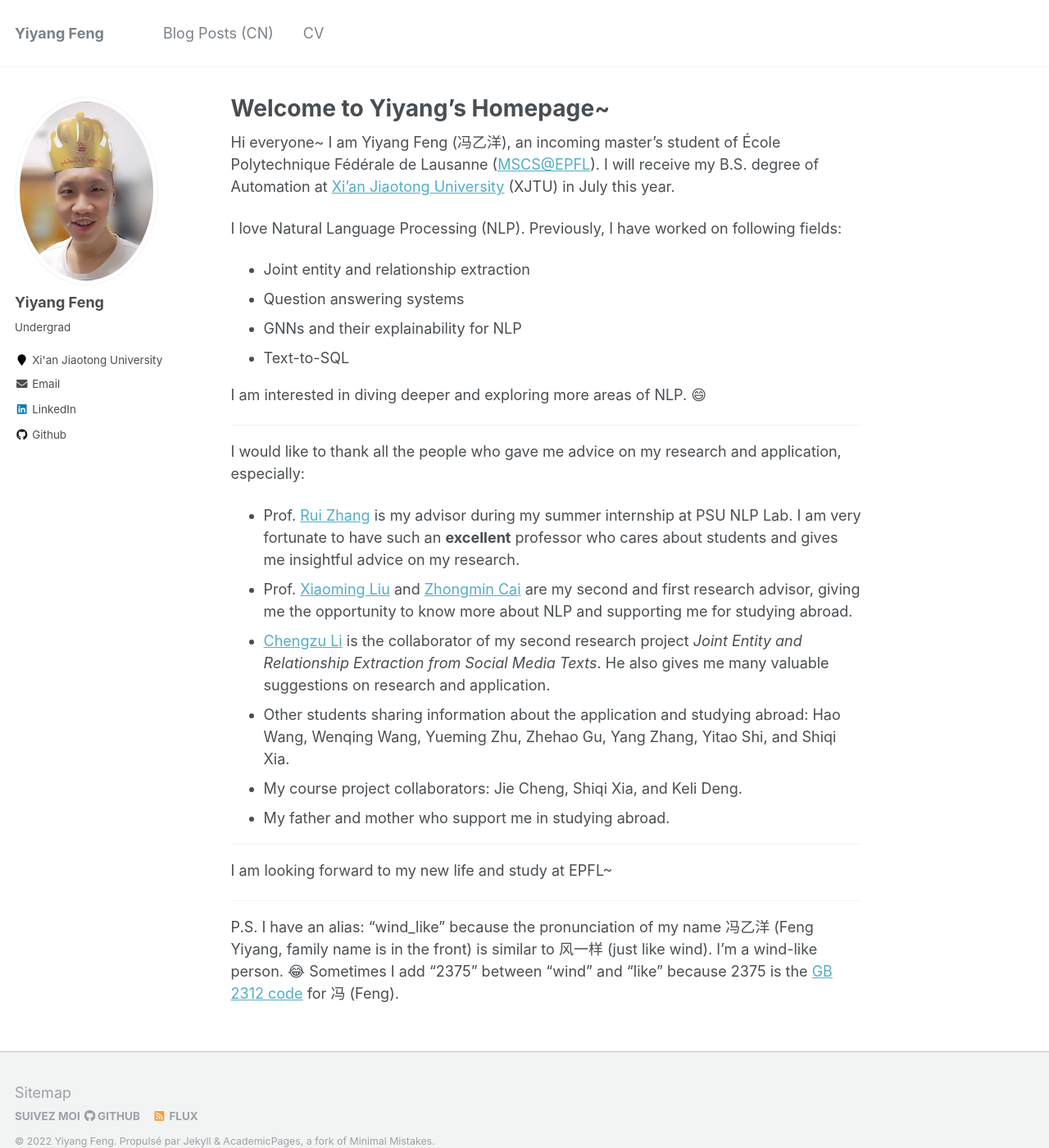
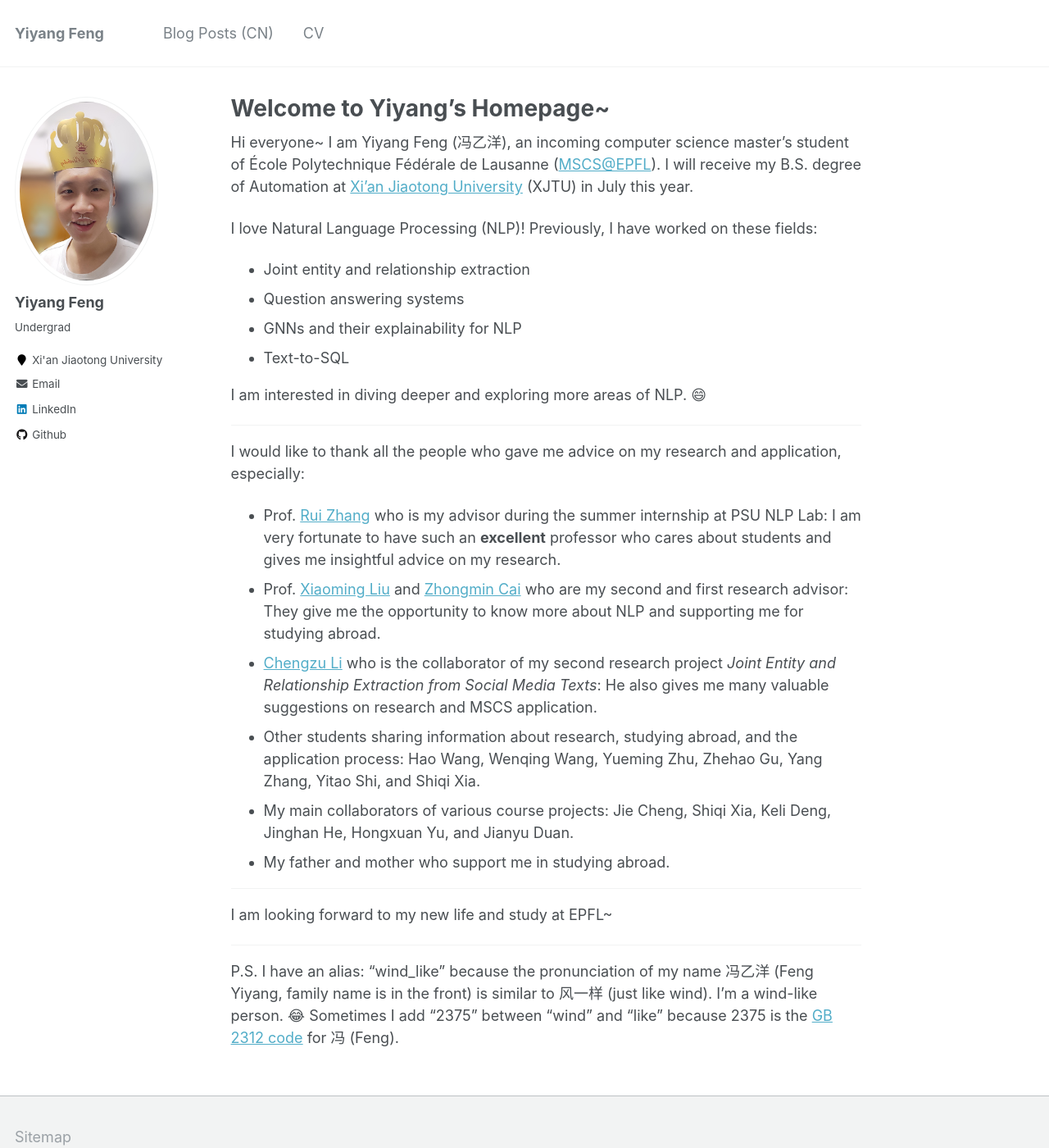
Before and after one commit to Wind-2375-like/Wind-2375-like.github.io, a Jekyll site: the page built from _pages/about.md, in a window 1280 px wide and 1400 px high. Shown: the whole window at 82% size. Built offline with Jekyll 4.4.1, drawn with Linux system fonts in a browser that asks for light colours.

Commit message:
Updated aboutme

```diff
--- a/_pages/about.md
+++ b/_pages/about.md
@@ -8,9 +8,9 @@
   - /about.html
 ---
 
-Hi everyone~ I am Yiyang Feng (冯乙洋), an incoming master's student of École Polytechnique Fédérale de Lausanne ([MSCS@EPFL](https://www.epfl.ch/schools/ic/education/master/computer-science/)). I will receive my B.S. degree of Automation at [Xi'an Jiaotong University](http://en.xjtu.edu.cn/) (XJTU) in July this year.
+Hi everyone~ I am Yiyang Feng (冯乙洋), an incoming computer science master's student of École Polytechnique Fédérale de Lausanne ([MSCS@EPFL](https://www.epfl.ch/schools/ic/education/master/computer-science/)). I will receive my B.S. degree of Automation at [Xi'an Jiaotong University](http://en.xjtu.edu.cn/) (XJTU) in July this year.
 
-I love Natural Language Processing (NLP). Previously, I have worked on following fields:
+I love Natural Language Processing (NLP)! Previously, I have worked on these fields:
 
 - Joint entity and relationship extraction
 - Question answering systems
@@ -23,11 +23,11 @@
 
 I would like to thank all the people who gave me advice on my research and application, especially:
 
-- Prof. [Rui Zhang](https://ryanzhumich.github.io/) is my advisor during my summer internship at PSU NLP Lab. I am very fortunate to have such an **excellent** professor who cares about students and gives me insightful advice on my research.
-- Prof. [Xiaoming Liu](https://gr.xjtu.edu.cn/en/web/xm.liu) and [Zhongmin Cai](https://gr.xjtu.edu.cn/en/web/zmcai/english-version) are my second and first research advisor, giving me the opportunity to know more about NLP and supporting me for studying abroad.
-- [Chengzu Li](https://www.linkedin.cn/incareer/in/chengzu-li-111762226?trk=public_profile_samename-profile) is the collaborator of my second research project *Joint Entity and Relationship Extraction from Social Media Texts*. He also gives me many valuable suggestions on research and application.
-- Other students sharing information about the application and studying abroad: Hao Wang, Wenqing Wang, Yueming Zhu, Zhehao Gu, Yang Zhang, Yitao Shi, and Shiqi Xia.
-- My course project collaborators: Jie Cheng, Shiqi Xia, and Keli Deng.
+- Prof. [Rui Zhang](https://ryanzhumich.github.io/) who is my advisor during the summer internship at PSU NLP Lab: I am very fortunate to have such an **excellent** professor who cares about students and gives me insightful advice on my research.
+- Prof. [Xiaoming Liu](https://gr.xjtu.edu.cn/en/web/xm.liu) and [Zhongmin Cai](https://gr.xjtu.edu.cn/en/web/zmcai/english-version) who are my second and first research advisor: They give me the opportunity to know more about NLP and supporting me for studying abroad.
+- [Chengzu Li](https://www.linkedin.cn/incareer/in/chengzu-li-111762226?trk=public_profile_samename-profile) who is the collaborator of my second research project *Joint Entity and Relationship Extraction from Social Media Texts*: He also gives me many valuable suggestions on research and MSCS application.
+- Other students sharing information about research, studying abroad, and the application process: Hao Wang, Wenqing Wang, Yueming Zhu, Zhehao Gu, Yang Zhang, Yitao Shi, and Shiqi Xia.
+- My main collaborators of various course projects: Jie Cheng, Shiqi Xia, Keli Deng, Jinghan He, Hongxuan Yu, and Jianyu Duan.
 - My father and mother who support me in studying abroad.
 
 ---
```
